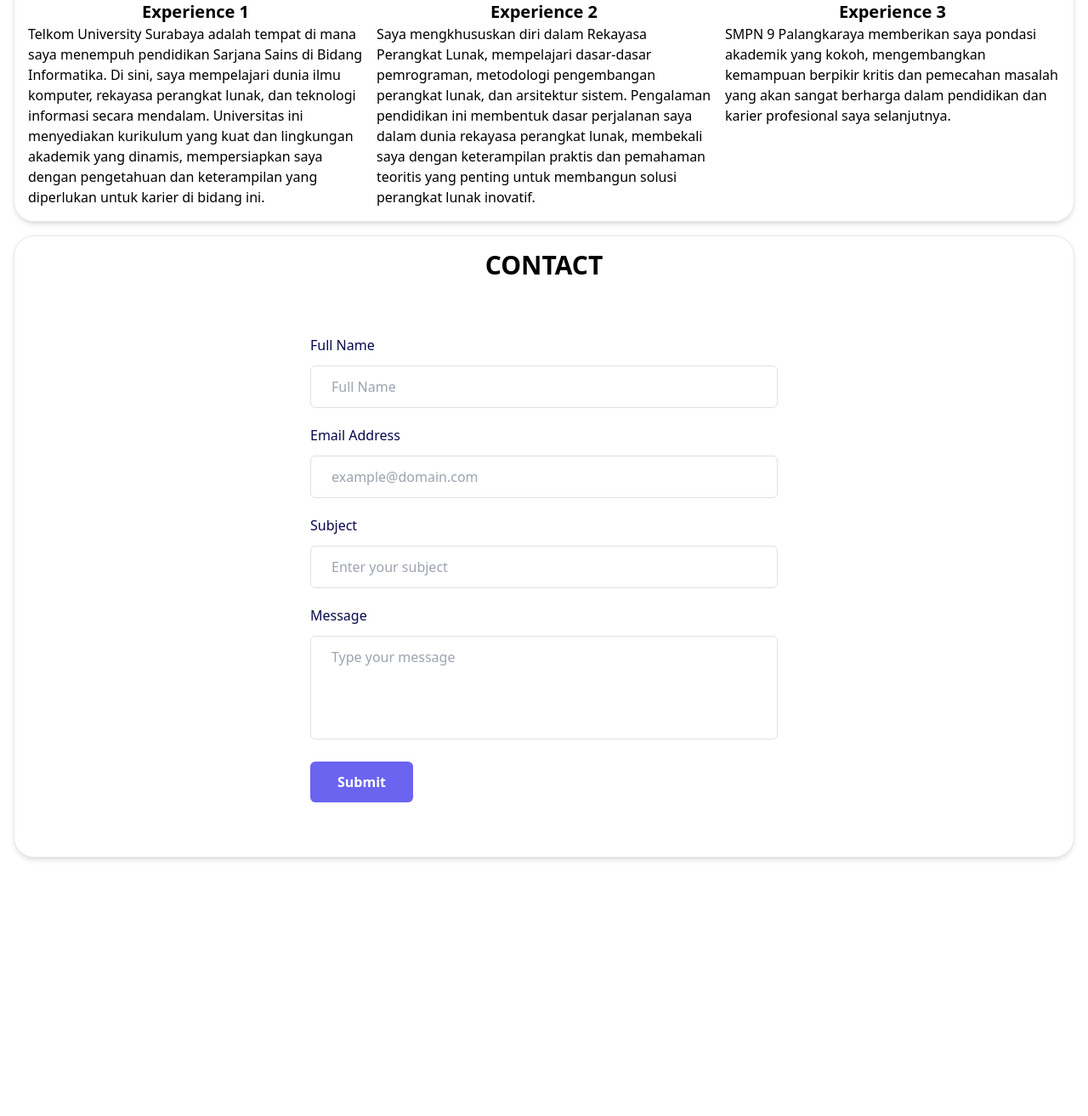
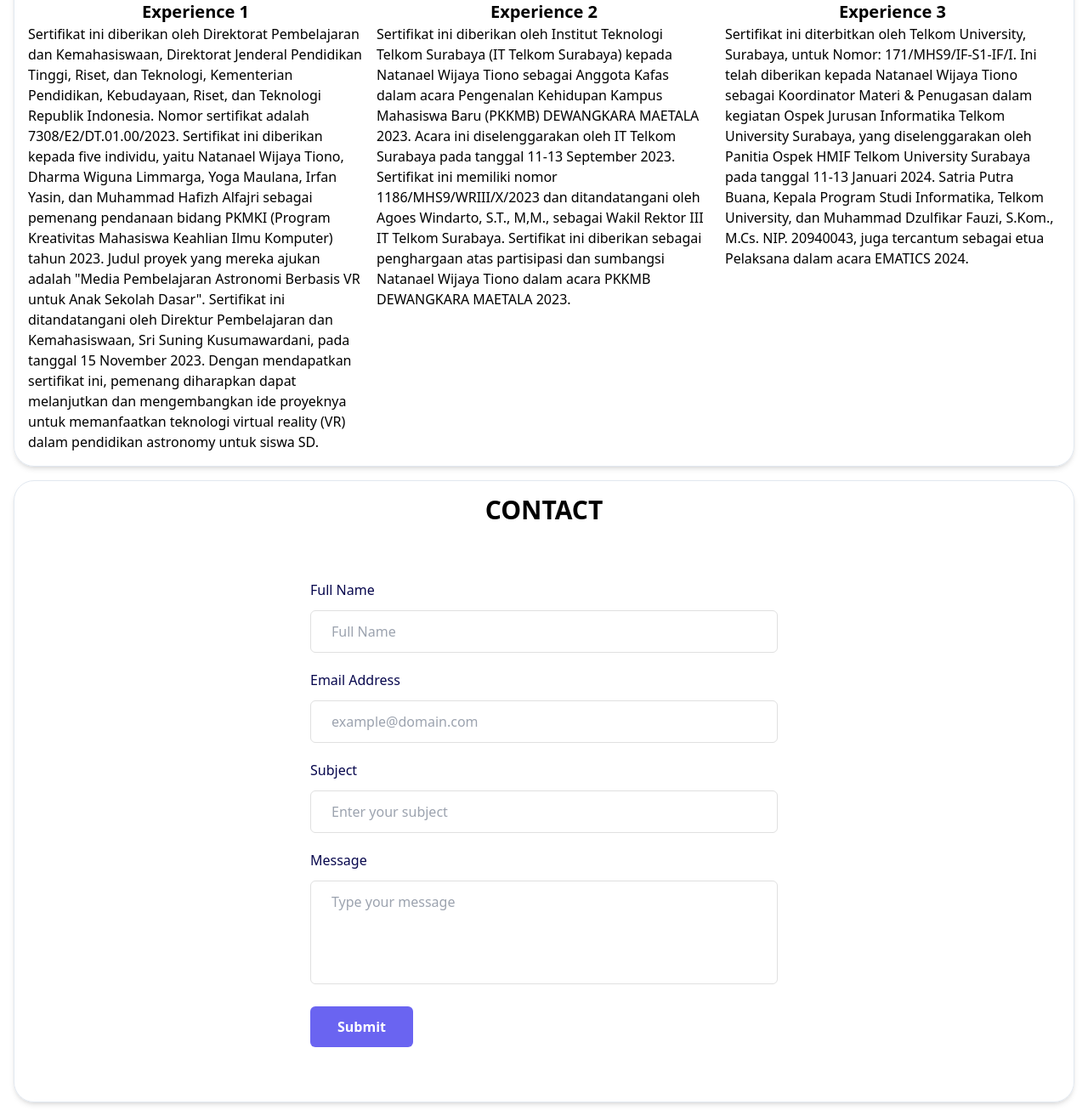
Before and after one commit to NatanaelWT/tubesWEB, a PHP site: page /natanael.php in a window 1280 px wide. Shown: the part 1469-2782 px from the top of the page at 85% size. Before the commit the page ends 2481 px from the top, so only its background shows below. Run offline with PHP 8.4, Linux system fonts and the light colour scheme; some libraries are stand-ins or nearby versions.

Commit message:
fix pwmweb

```diff
--- a/natanael.php
+++ b/natanael.php
@@ -121,21 +121,27 @@
             <div class="col-span-6 md:col-span-4 lg:col-span-2 pt-2">
                 <img src="img/sertifPkm.jpg" alt="">
                 <h1 class="text-xl font-bold text-center">Experience 1</h1>
-                <h1>Telkom University Surabaya adalah tempat di mana saya menempuh pendidikan Sarjana Sains di Bidang Informatika. Di sini, saya mempelajari dunia ilmu komputer, rekayasa perangkat lunak, dan teknologi informasi secara mendalam. Universitas ini menyediakan kurikulum yang kuat dan lingkungan akademik yang dinamis, mempersiapkan saya dengan pengetahuan dan keterampilan yang diperlukan untuk karier di bidang ini.</h1>
+                <h1>Sertifikat ini diberikan oleh Direktorat Pembelajaran dan Kemahasiswaan, Direktorat Jenderal Pendidikan Tinggi, Riset, dan Teknologi, Kementerian Pendidikan, Kebudayaan, Riset, dan Teknologi Republik Indonesia. Nomor sertifikat adalah 7308/E2/DT.01.00/2023.
+
+Sertifikat ini diberikan kepada five individu, yaitu Natanael Wijaya Tiono, Dharma Wiguna Limmarga, Yoga Maulana, Irfan Yasin, dan Muhammad Hafizh Alfajri sebagai pemenang pendanaan bidang PKMKI (Program Kreativitas Mahasiswa Keahlian Ilmu Komputer) tahun 2023. Judul proyek yang mereka ajukan adalah "Media Pembelajaran Astronomi Berbasis VR untuk Anak Sekolah Dasar".
+
+Sertifikat ini ditandatangani oleh Direktur Pembelajaran dan Kemahasiswaan, Sri Suning Kusumawardani, pada tanggal 15 November 2023. Dengan mendapatkan sertifikat ini, pemenang diharapkan dapat melanjutkan dan mengembangkan ide proyeknya untuk memanfaatkan teknologi virtual reality (VR) dalam pendidikan astronomy untuk siswa SD.</h1>
             </div>
             <div class="lg:hidden"></div>
             <div class="lg:hidden"></div>
             <div class="col-span-6 md:col-span-4 lg:col-span-2 pt-2">
                 <img src="img/sertifPkkmb.jpg" alt="">
                 <h1 class="text-xl font-bold text-center">Experience 2</h1>
-                <h1>Saya mengkhususkan diri dalam Rekayasa Perangkat Lunak, mempelajari dasar-dasar pemrograman, metodologi pengembangan perangkat lunak, dan arsitektur sistem. Pengalaman pendidikan ini membentuk dasar perjalanan saya dalam dunia rekayasa perangkat lunak, membekali saya dengan keterampilan praktis dan pemahaman teoritis yang penting untuk membangun solusi perangkat lunak inovatif.</h1>
+                <h1>Sertifikat ini diberikan oleh Institut Teknologi Telkom Surabaya (IT Telkom Surabaya) kepada Natanael Wijaya Tiono sebagai Anggota Kafas dalam acara Pengenalan Kehidupan Kampus Mahasiswa Baru (PKKMB) DEWANGKARA MAETALA 2023. Acara ini diselenggarakan oleh IT Telkom Surabaya pada tanggal 11-13 September 2023.
+
+Sertifikat ini memiliki nomor 1186/MHS9/WRIII/X/2023 dan ditandatangani oleh Agoes Windarto, S.T., M,M., sebagai Wakil Rektor III IT Telkom Surabaya. Sertifikat ini diberikan sebagai penghargaan atas partisipasi dan sumbangsi Natanael Wijaya Tiono dalam acara PKKMB DEWANGKARA MAETALA 2023.</h1>
             </div>
             <div class="lg:hidden"></div>
             <div class="lg:hidden"></div>
             <div class="col-span-6 md:col-span-4 lg:col-span-2 pt-2">
                 <img src="img/sertifOsjur.jpg" alt="">
                 <h1 class="text-xl font-bold text-center">Experience 3</h1>
-                <h1>SMPN 9 Palangkaraya memberikan saya pondasi akademik yang kokoh, mengembangkan kemampuan berpikir kritis dan pemecahan masalah yang akan sangat berharga dalam pendidikan dan karier profesional saya selanjutnya.</h1>
+                <h1>Sertifikat ini diterbitkan oleh Telkom University, Surabaya, untuk Nomor: 171/MHS9/IF-S1-IF/I. Ini telah diberikan kepada Natanael Wijaya Tiono sebagai Koordinator Materi & Penugasan dalam kegiatan Ospek Jurusan Informatika Telkom University Surabaya, yang diselenggarakan oleh Panitia Ospek HMIF Telkom University Surabaya pada tanggal 11-13 Januari 2024. Satria Putra Buana, Kepala Program Studi Informatika, Telkom University, dan Muhammad Dzulfikar Fauzi, S.Kom., M.Cs. NIP. 20940043, juga tercantum sebagai etua Pelaksana dalam acara EMATICS 2024.</h1>
             </div>
             <div class="lg:hidden"></div>
         </div>
--- a/tsalis.php
+++ b/tsalis.php
@@ -5,7 +5,7 @@
     <meta charset="UTF-8">
     <meta name="viewport" content="width=device-width, initial-scale=1.0">
     <title>Portfolio Website</title>
-    <link rel="stylesheet" href="style.css">
+    <link rel="stylesheet" href="tsalisStyle.css">
     <link href='https://unpkg.com/boxicons@2.1.4/css/boxicons.min.css' rel='stylesheet'>
     <style>
         @import url('https://fonts.googleapis.com/css2?family=Poppins:ital,wght@0,100;0,200;0,300;0,400;0,500;0,600;0,700;0,800;0,900;1,100;1,200;1,300;1,400;1,500;1,600;1,700;1,800;1,900&display=swap');
@@ -150,7 +150,7 @@
     <section class="contact" id="contact">
         <h2 class="heading" style="color: white; margin-bottom: 3rem;">Contact <span>Me</span></h2>
 
-        <form action="proses_form.php" method="post">
+        <form action="" method="post">
             <div class="input-group">
                 <div class="input-box">
                     <input type="text" id="name" placeholder="Full Name">
--- a/yuandytha.php
+++ b/yuandytha.php
@@ -184,7 +184,7 @@
 		<!-- Form Kontak -->
 		<section id="form-kontak" class="form-kontak">
 			<div class="container">
-				<form action="submit_form.php" method="POST">
+				<form action="" method="POST">
 					<label for="name">Nama:</label>
 					<input type="text" id="name" name="name" required>
 					<label for="email">Email:</label>
```
